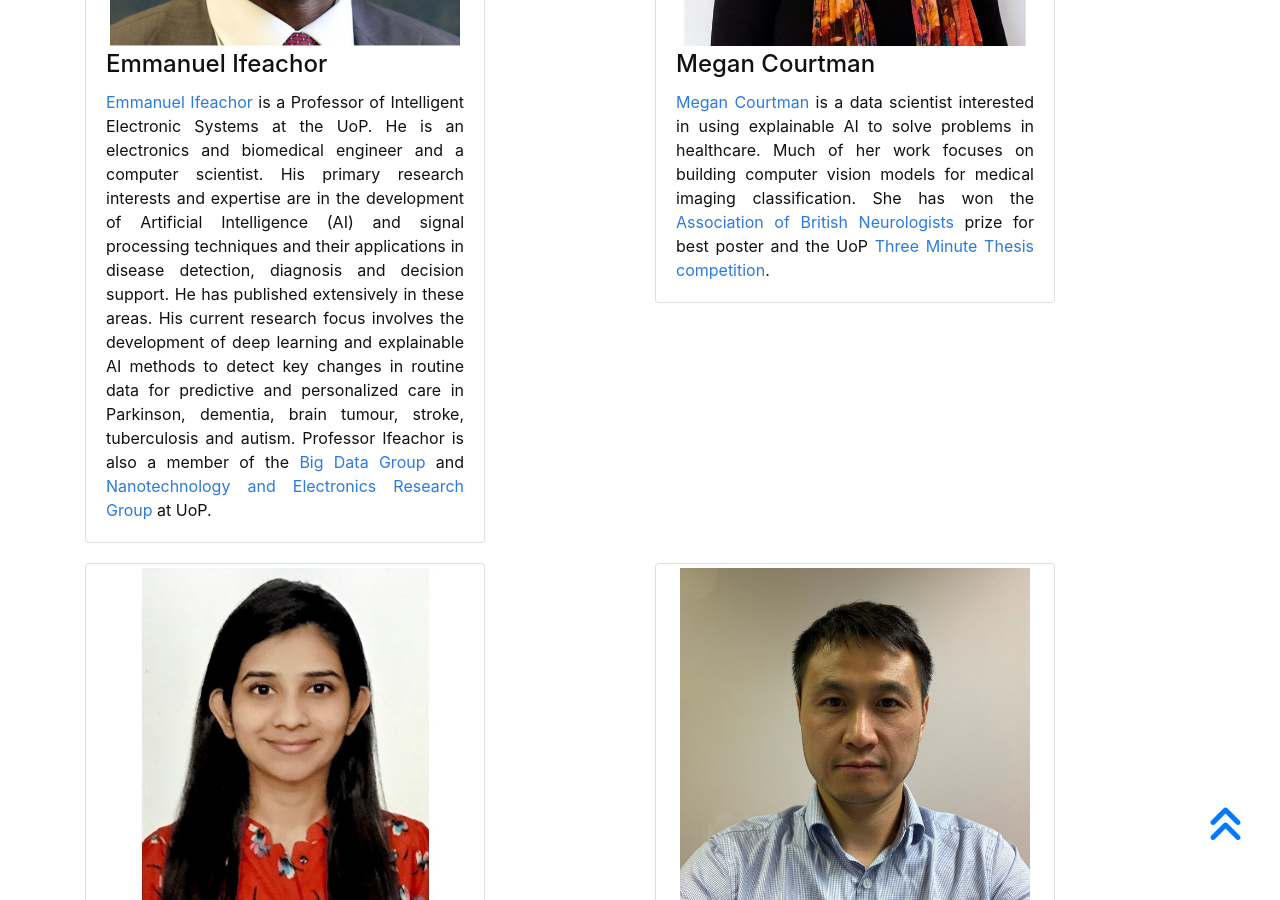
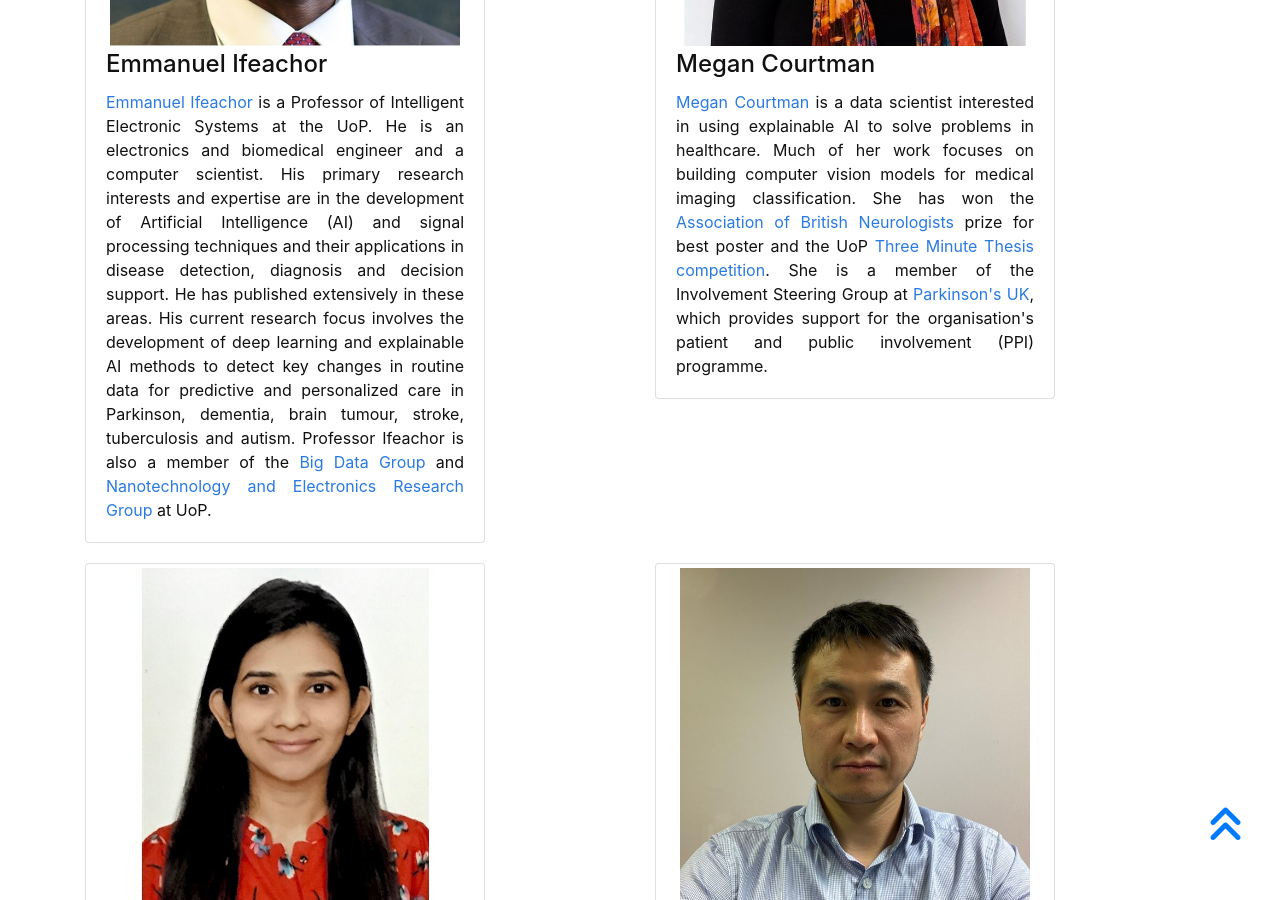
Before and after one commit to sustainsw/sustainsw.github.io, a Jekyll site: the page built from pages/people.md, in a window 1280 px wide and 900 px high, scrolled down 1348 px. Built offline with Jekyll 4.4.1, drawn with Linux system fonts in a browser that asks for light colours.

Commit message:
Update people.md

```diff
--- a/pages/people.md
+++ b/pages/people.md
@@ -69,7 +69,10 @@ at UoP.
         href="https://www.theabn.org/">Association of British Neurologists</a>
         prize for best poster and the UoP <a
         href="https://www.plymouth.ac.uk/student-life/your-studies/research-degrees/doctoral-college/researcher-development-programme/three-minute-thesis-competition">Three
-        Minute Thesis competition</a>.
+        Minute Thesis competition</a>. She is a member of the Involvement
+        Steering Group at <a href="https://www.parkinsons.org.uk/">Parkinson's UK</a>,
+        which provides support for the organisation's patient and public
+        involvement (PPI) programme.
         {% endcapture %}
         {% include person.html name="Megan Courtman" image="/assets/img/Megan_Courtman.jpg"
         introduction=intro_megan_courtman %}
```
